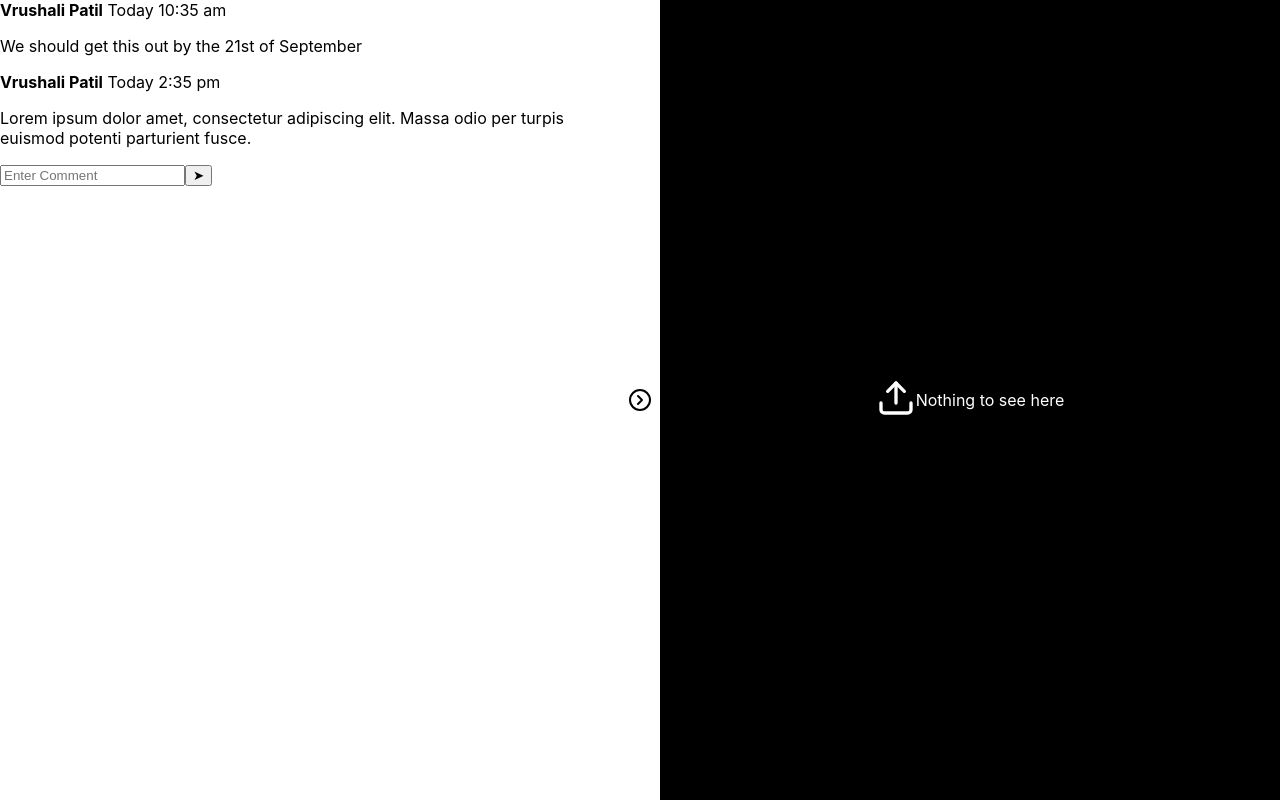
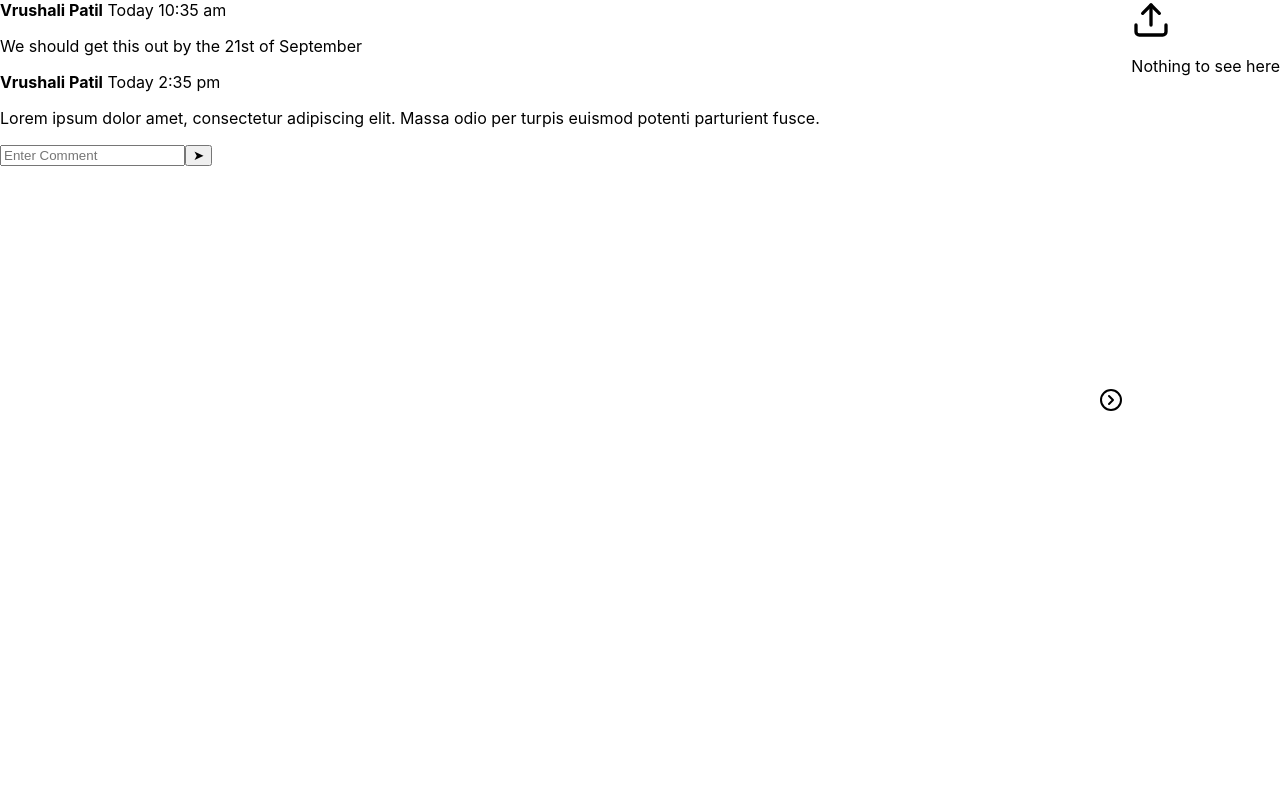
Before and after one commit to krishnakulthe/Components, a React (Create React App) app: page / in a window 1280 px wide. Built offline with nearby package versions, Linux system fonts and the light colour scheme.

Commit message:
css change

```diff
--- a/src/App.css
+++ b/src/App.css
@@ -40,11 +40,15 @@
 .split-view {
   display: flex;
   height: 100vh;
+  transition: all 0.3s ease-in-out;
+  justify-content: space-between; /* Add justify-content */
 }
 
 .chat-section {
   flex: 1;
-  transition: width 0.3s ease;
+  transition: width 0.3s ease-in-out;
+  width: 586.5px; /* Set width */
+  height: 562px; /* Set height */
 }
 
 .collapsed {
@@ -59,20 +63,43 @@
   width: 40px;
   background-color: #fff;
   cursor: pointer;
-  transition: transform 0.3s;
+  transition: transform 0.3s ease-in-out;
 }
 
 .divider:hover {
   transform: scale(1.1);
 }
 
-.empty-state {
+.empty-state-container {
   flex: 1;
+  transition: opacity 0.3s ease-in-out;
+}
+
+.hidden {
+  opacity: 0;
+  pointer-events: none;
+}
+
+.empty-state-box {
   display: flex;
+  flex-direction: column;
   justify-content: center;
   align-items: center;
-  background-color: black;
+  width: 600px;
+  height: 100%;
+  background-color: #1e1e1e;
   color: white;
+  border-radius: 10px;
+  box-shadow: 0px 4px 10px rgba(0, 0, 0, 0.3);
+  text-align: center;
+  padding: 20px;
+  cursor: pointer;
+}
+
+.upload-label {
+  display: flex;
+  align-items: center;
+  cursor: pointer;
 }
 
 @media (max-width: 768px) {
```
